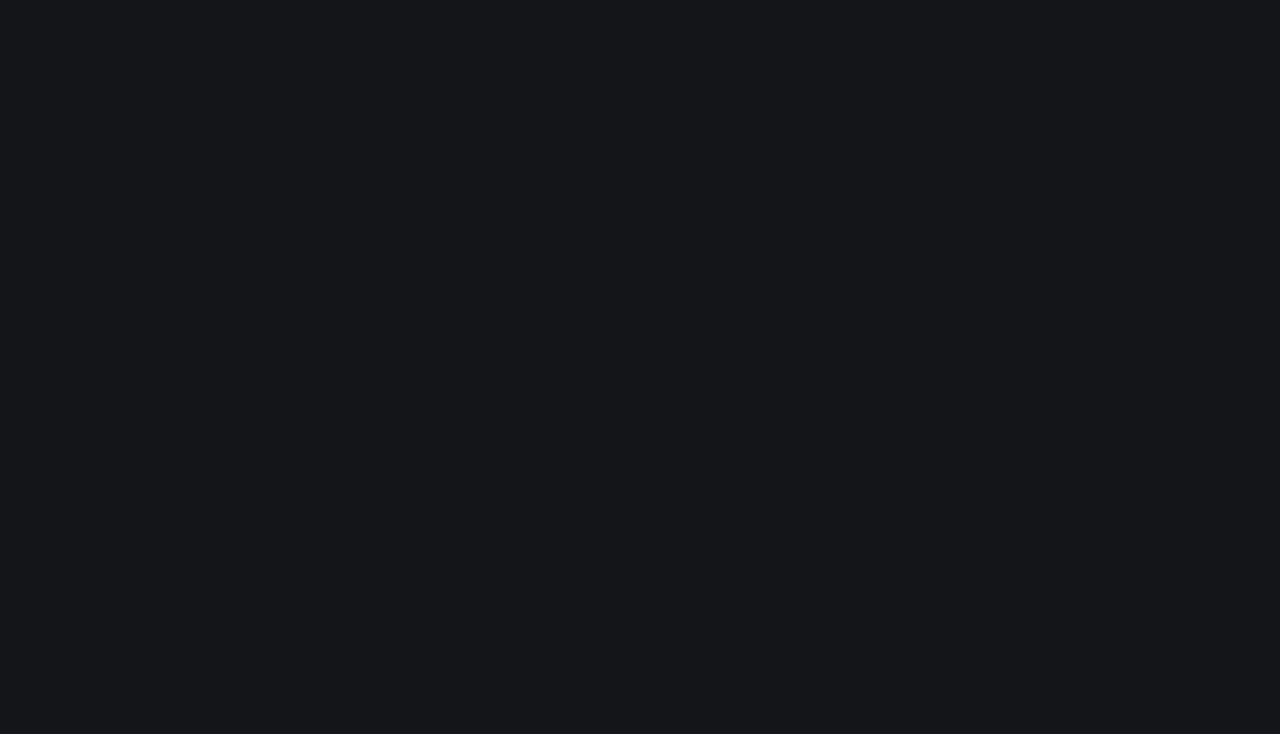
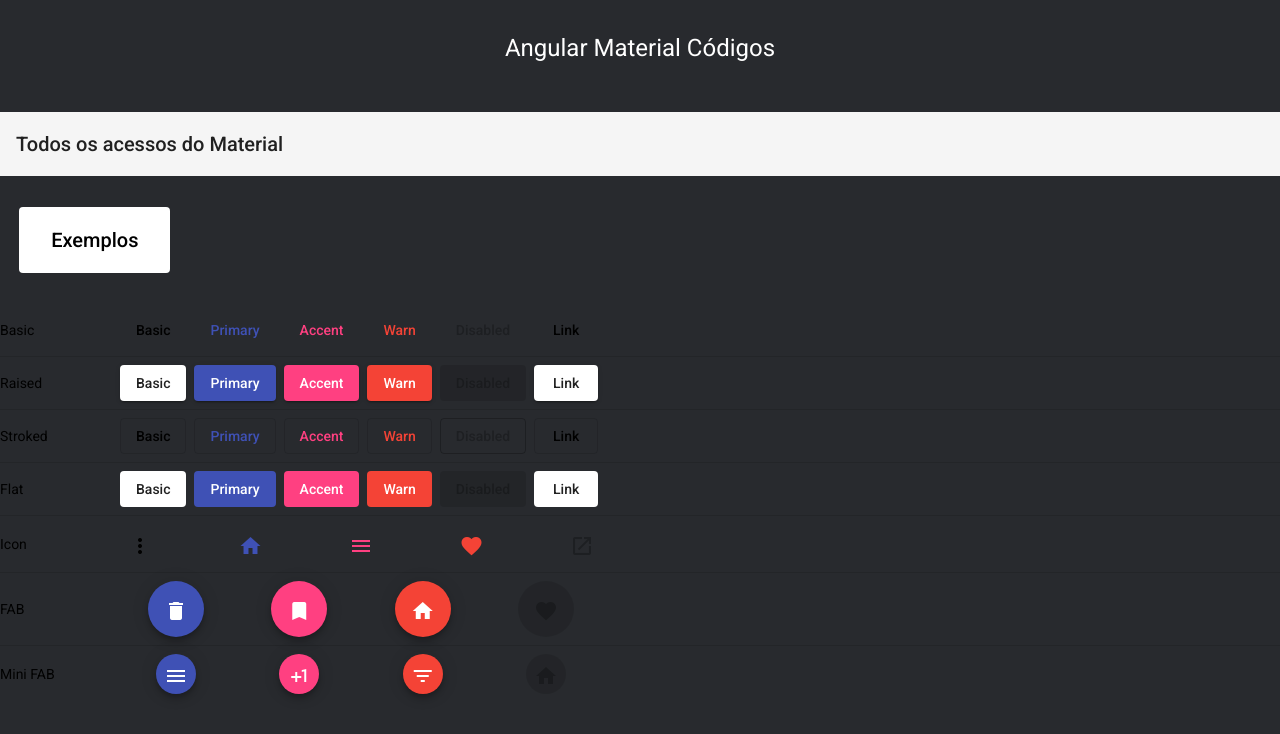
Before and after one commit to JoaoVictorFigueiro/angularMaterial, an Angular app: page /home/button in a window 1280 px wide. Before the commit this address led to /. Shown: the top 734 px of the page. Built offline with nearby package versions, Linux system fonts and the light colour scheme.

Commit message:
Criacao_Modulo_Menu_Button

```diff
--- a/src/app/app-routing.module.ts
+++ b/src/app/app-routing.module.ts
@@ -1,3 +1,5 @@
+import { ButtonComponent } from './home/button/button.component';
+import { MenuComponent } from './home/menu/menu.component';
 import { ListComponent } from './home/list/list.component';
 import { AutocompleteComponent } from './home/autocomplete/autocomplete.component';
 import { HomeComponent } from './home/home.component';
@@ -11,7 +13,9 @@
   children: [
 
   {path: 'autocomplete', component: AutocompleteComponent},
-  {path: 'list', component: ListComponent}
+  {path: 'list', component: ListComponent},
+  {path: 'menu', component: MenuComponent},
+  {path: 'button', component: ButtonComponent},
   ]
 },
 ];
--- /dev/null
+++ b/src/app/home/button/button.component.css
@@ -0,0 +1,31 @@
+section {
+  display: table;
+}
+
+.example-label {
+  display: table-cell;
+  font-size: 14px;
+  margin-left: 8px;
+  min-width: 120px;
+}
+
+.example-button-row {
+  display: table-cell;
+  width: 490px;
+}
+
+.example-button-row .mat-button-base {
+  margin: 8px 8px 8px 0;
+}
+
+.example-flex-container {
+  display: flex;
+  justify-content: space-between;
+  flex-wrap: wrap;
+}
+
+.example-button-container {
+  display: flex;
+  justify-content: center;
+  width: 120px;
+}
--- /dev/null
+++ b/src/app/home/button/button.component.html
@@ -0,0 +1,126 @@
+<section>
+  <div class="example-label">Basic</div>
+  <div class="example-button-row">
+    <button mat-button>Basic</button>
+    <button mat-button color="primary">Primary</button>
+    <button mat-button color="accent">Accent</button>
+    <button mat-button color="warn">Warn</button>
+    <button mat-button disabled>Disabled</button>
+    <a mat-button href="https://www.google.com/" target="_blank">Link</a>
+  </div>
+</section>
+<mat-divider></mat-divider>
+<section>
+  <div class="example-label">Raised</div>
+  <div class="example-button-row">
+    <button mat-raised-button>Basic</button>
+    <button mat-raised-button color="primary">Primary</button>
+    <button mat-raised-button color="accent">Accent</button>
+    <button mat-raised-button color="warn">Warn</button>
+    <button mat-raised-button disabled>Disabled</button>
+    <a mat-raised-button href="https://www.google.com/" target="_blank">Link</a>
+  </div>
+</section>
+<mat-divider></mat-divider>
+<section>
+  <div class="example-label">Stroked</div>
+  <div class="example-button-row">
+    <button mat-stroked-button>Basic</button>
+    <button mat-stroked-button color="primary">Primary</button>
+    <button mat-stroked-button color="accent">Accent</button>
+    <button mat-stroked-button color="warn">Warn</button>
+    <button mat-stroked-button disabled>Disabled</button>
+    <a mat-stroked-button href="https://www.google.com/" target="_blank">Link</a>
+  </div>
+</section>
+<mat-divider></mat-divider>
+<section>
+  <div class="example-label">Flat</div>
+  <div class="example-button-row">
+    <button mat-flat-button>Basic</button>
+    <button mat-flat-button color="primary">Primary</button>
+    <button mat-flat-button color="accent">Accent</button>
+    <button mat-flat-button color="warn">Warn</button>
+    <button mat-flat-button disabled>Disabled</button>
+    <a mat-flat-button href="https://www.google.com/" target="_blank">Link</a>
+  </div>
+</section>
+<mat-divider></mat-divider>
+<section>
+  <div class="example-label">Icon</div>
+  <div class="example-button-row">
+    <div class="example-flex-container">
+      <button mat-icon-button aria-label="Example icon button with a vertical three dot icon">
+        <mat-icon>more_vert</mat-icon>
+      </button>
+      <button mat-icon-button color="primary" aria-label="Example icon button with a home icon">
+        <mat-icon>home</mat-icon>
+      </button>
+      <button mat-icon-button color="accent" aria-label="Example icon button with a menu icon">
+        <mat-icon>menu</mat-icon>
+      </button>
+      <button mat-icon-button color="warn" aria-label="Example icon button with a heart icon">
+        <mat-icon>favorite</mat-icon>
+      </button>
+      <button mat-icon-button disabled aria-label="Example icon button with a open in new tab icon">
+        <mat-icon>open_in_new</mat-icon>
+      </button>
+    </div>
+  </div>
+</section>
+<mat-divider></mat-divider>
+<section>
+  <div class="example-label">FAB</div>
+  <div class="example-button-row">
+    <div class="example-flex-container">
+      <div class="example-button-container">
+        <button mat-fab color="primary" aria-label="Example icon button with a delete icon">
+          <mat-icon>delete</mat-icon>
+        </button>
+      </div>
+      <div class="example-button-container">
+        <button mat-fab color="accent" aria-label="Example icon button with a bookmark icon">
+          <mat-icon>bookmark</mat-icon>
+        </button>
+      </div>
+      <div class="example-button-container">
+        <button mat-fab color="warn" aria-label="Example icon button with a home icon">
+          <mat-icon>home</mat-icon>
+        </button>
+      </div>
+      <div class="example-button-container">
+        <button mat-fab disabled aria-label="Example icon button with a heart icon">
+          <mat-icon>favorite</mat-icon>
+        </button>
+      </div>
+    </div>
+  </div>
+</section>
+<mat-divider></mat-divider>
+<section>
+  <div class="example-label">Mini FAB</div>
+  <div class="example-button-row">
+    <div class="example-flex-container">
+      <div class="example-button-container">
+        <button mat-mini-fab color="primary" aria-label="Example icon button with a menu icon">
+          <mat-icon>menu</mat-icon>
+        </button>
+      </div>
+      <div class="example-button-container">
+        <button mat-mini-fab color="accent" aria-label="Example icon button with a plus one icon">
+          <mat-icon>plus_one</mat-icon>
+        </button>
+      </div>
+      <div class="example-button-container">
+        <button mat-mini-fab color="warn" aria-label="Example icon button with a filter list icon">
+          <mat-icon>filter_list</mat-icon>
+        </button>
+      </div>
+      <div class="example-button-container">
+        <button mat-mini-fab disabled aria-label="Example icon button with a home icon">
+          <mat-icon>home</mat-icon>
+        </button>
+      </div>
+    </div>
+  </div>
+</section>
--- /dev/null
+++ b/src/app/home/button/button.component.ts
@@ -0,0 +1,15 @@
+import { Component, OnInit } from '@angular/core';
+
+@Component({
+  selector: 'app-button',
+  templateUrl: './button.component.html',
+  styleUrls: ['./button.component.css']
+})
+export class ButtonComponent implements OnInit {
+
+  constructor() { }
+
+  ngOnInit(): void {
+  }
+
+}
--- a/src/app/home/home.component.html
+++ b/src/app/home/home.component.html
@@ -15,7 +15,7 @@
       <button mat-menu-item routerLink="./autocomplete">AutoComplete</button>
       <button mat-menu-item>Badge</button>
       <button mat-menu-item>Bottom Sheet</button>
-      <button mat-menu-item>Button</button>
+      <button mat-menu-item routerLink="./button">Button</button>
       <button mat-menu-item>Button toggle</button>
       <button mat-menu-item>Card</button>
       <button mat-menu-item>Checkbox</button>
@@ -30,7 +30,7 @@
       <button mat-menu-item>Icon</button>
       <button mat-menu-item>Input</button>
       <button mat-menu-item routerLink="./list">List</button>
-      <button mat-menu-item>Menu</button>
+      <button mat-menu-item routerLink="./menu">Menu</button>
       <button mat-menu-item>Paginator</button>
       <button mat-menu-item>Progress bar</button>
       <button mat-menu-item>Progress spinner</button>
--- /dev/null
+++ b/src/app/home/menu/menu.component.css
@@ -0,0 +1,16 @@
+.botao_menu {
+margin: 2rem;
+background: #0066A2;
+color: white;
+border-style: outset;
+border-color: #0066A2;
+height: 50px;
+width: 100px;
+font: bold 15px arial, sans-serif;
+text-shadow:none;
+}
+
+.geral_menu {
+  margin-left: 1.2rem;
+  color: white;
+}
--- /dev/null
+++ b/src/app/home/menu/menu.component.html
@@ -0,0 +1,45 @@
+<h2 class="geral_menu">Exemplo 1</h2>
+<button mat-icon-button [matMenuTriggerFor]="menu" aria-label="Example icon-button with a menu" class="botao_menu">
+  <mat-icon>more_vert</mat-icon>
+</button>
+<mat-menu #menu="matMenu">
+  <button mat-menu-item>
+    <mat-icon>dialpad</mat-icon>
+    <span>Discar</span>
+  </button>
+  <button mat-menu-item disabled>
+    <mat-icon>voicemail</mat-icon>
+    <span>Checar e-mail de voz</span>
+  </button>
+  <button mat-menu-item>
+    <mat-icon>notifications_off</mat-icon>
+    <span>Desabilitar alerta</span>
+  </button>
+</mat-menu>
+<br>
+
+<h2 class="geral_menu">Exemplo 2</h2>
+<button mat-button [matMenuTriggerFor]="aboveMenu" class="botao_menu">Menu</button>
+<mat-menu #aboveMenu="matMenu" yPosition="above">
+  <button mat-menu-item>Item 1</button>
+  <button mat-menu-item>Item 2</button>
+</mat-menu>
+
+<button mat-button [matMenuTriggerFor]="belowMenu" class="botao_menu">Home</button>
+<mat-menu #belowMenu="matMenu" yPosition="below">
+  <button mat-menu-item>Item 1</button>
+  <button mat-menu-item>Item 2</button>
+</mat-menu>
+
+<button mat-button [matMenuTriggerFor]="beforeMenu" class="botao_menu">Itens</button>
+<mat-menu #beforeMenu="matMenu" xPosition="before">
+  <button mat-menu-item>Item 1</button>
+  <button mat-menu-item>Item 2</button>
+</mat-menu>
+
+
+<button mat-button [matMenuTriggerFor]="afterMenu" class="botao_menu">Teste</button>
+<mat-menu #afterMenu="matMenu" xPosition="after">
+  <button mat-menu-item>Item 1</button>
+  <button mat-menu-item>Item 2</button>
+</mat-menu>
--- /dev/null
+++ b/src/app/home/menu/menu.component.ts
@@ -0,0 +1,15 @@
+import { Component, OnInit } from '@angular/core';
+
+@Component({
+  selector: 'app-menu',
+  templateUrl: './menu.component.html',
+  styleUrls: ['./menu.component.css']
+})
+export class MenuComponent implements OnInit {
+
+  constructor() { }
+
+  ngOnInit(): void {
+  }
+
+}
--- a/src/styles.css
+++ b/src/styles.css
@@ -2,4 +2,4 @@
 
 html, body { height: 100%; }
 body { margin: 0; font-family: Roboto, "Helvetica Neue", sans-serif;
-background-color: rgb(20, 21, 24); }
+background-color: rgb(40, 42, 46); }
```
Also changed, not shown: src/app/app.module.ts (+12 -5 lines), 2 other files (tests, documents, lock files or other folders).
